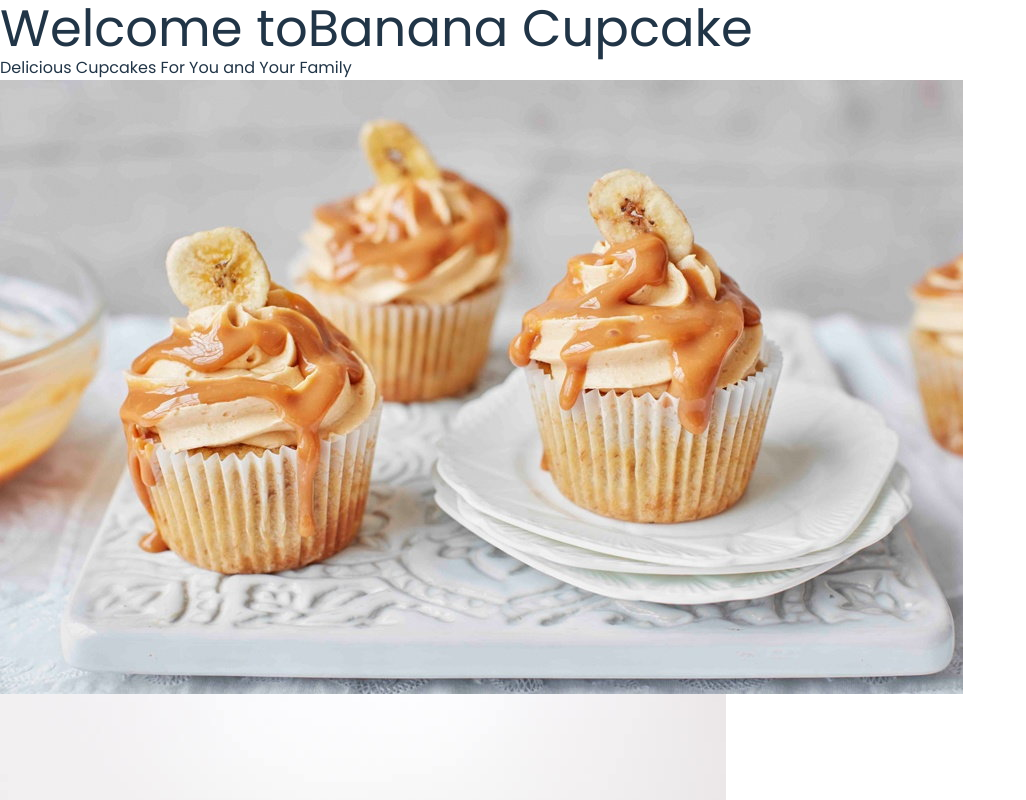
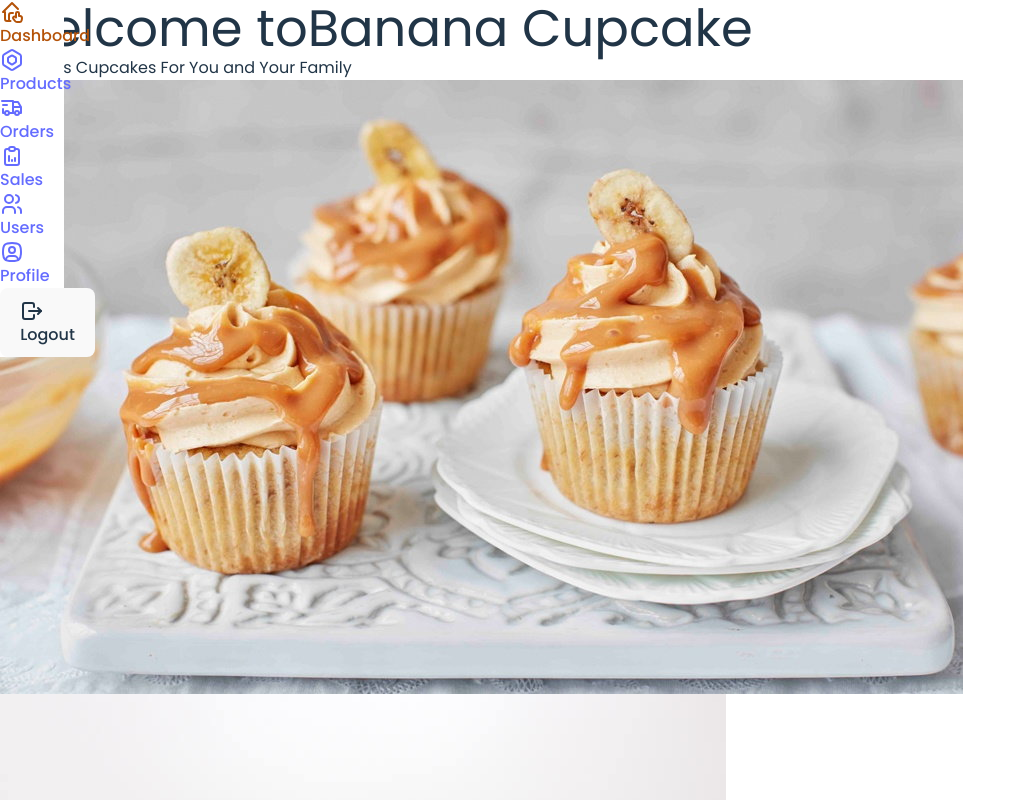
Before and after one commit to FennecOmega/IM2FinalProject, a React (Vite) app in the folder client/: page /about-us in a window 1280 px wide. Shown: the top 800 px of the page, without its empty margins (0-1026 px from the left). Built offline with nearby package versions, Linux system fonts and the light colour scheme; sample sign-in values are in the browser's storage.

Commit message:
fix: dashboard not appearing

```diff
--- a/client/src/Components/DashboardSideBar.jsx
+++ b/client/src/Components/DashboardSideBar.jsx
@@ -2,13 +2,23 @@
 
 import React from "react";
 import { Link } from "react-router-dom";
-import PropTypes from "prop-types";
+import { useAuthContext } from "../hooks/useAuthContext";
+import AuthContext from "../context/AuthContext";
+import { useState, useEffect } from "react";
 
-const DashboardSideBar = ({ isOpen, onClose }) => {
+const DashboardSideBar = () => {
+  const { user, handleLogout } = useAuthContext(AuthContext);
+  const [sidebar, setSideBar] = useState(false);
+  const dashboardStyle = useEffect(() => {
+    user.permissions != "Customer" && user.permissions != null
+      ? setSideBar(true)
+      : setSideBar(false);
+  }, []);
+
   const sidebarStyles = {
     position: "absolute",
     top: "1",
-    left: isOpen ? 0 : "-150px",
+    left: true ? 0 : "-150px",
     width: "64px",
     backgroundColor: "#fff",
     transition: "left 0.3s ease-in-out",
@@ -176,7 +186,7 @@ const DashboardSideBar = ({ isOpen, onClose }) => {
                 </li>
 
                 <li>
-                  <a href="/">
+                  <button onClick={handleLogout}>
                     <div className="flex items-center gap-2 px-3 py-3 cursor-pointer hover:bg-green-700 hover:text-white">
                       <svg
                         xmlns="http://www.w3.org/2000/svg"
@@ -197,7 +207,7 @@ const DashboardSideBar = ({ isOpen, onClose }) => {
                       </svg>
                       Logout
                     </div>
-                  </a>
+                  </button>
                 </li>
               </ul>
             </nav>
@@ -208,9 +218,4 @@ const DashboardSideBar = ({ isOpen, onClose }) => {
   );
 };
 
-DashboardSideBar.propTypes = {
-  isOpen: PropTypes.bool.isRequired,
-  onClose: PropTypes.func.isRequired,
-};
-
 export default DashboardSideBar;
```
